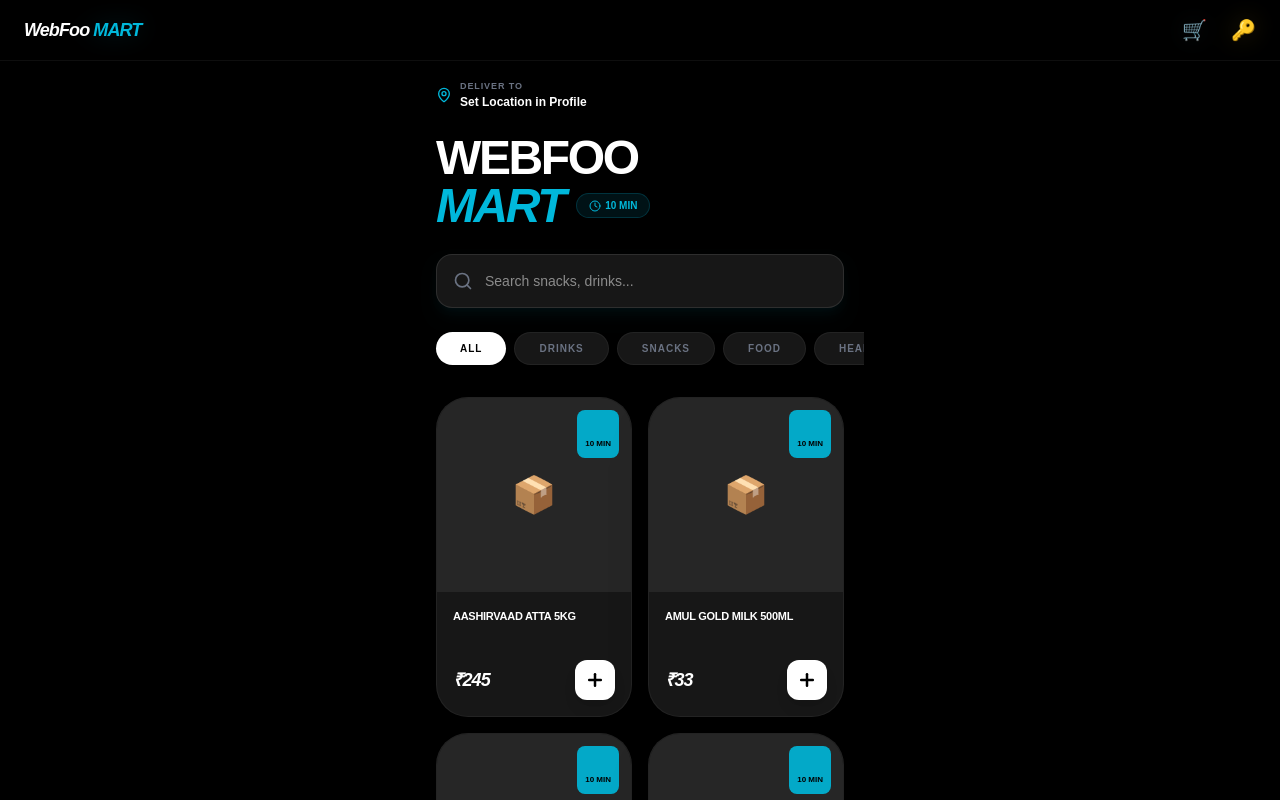
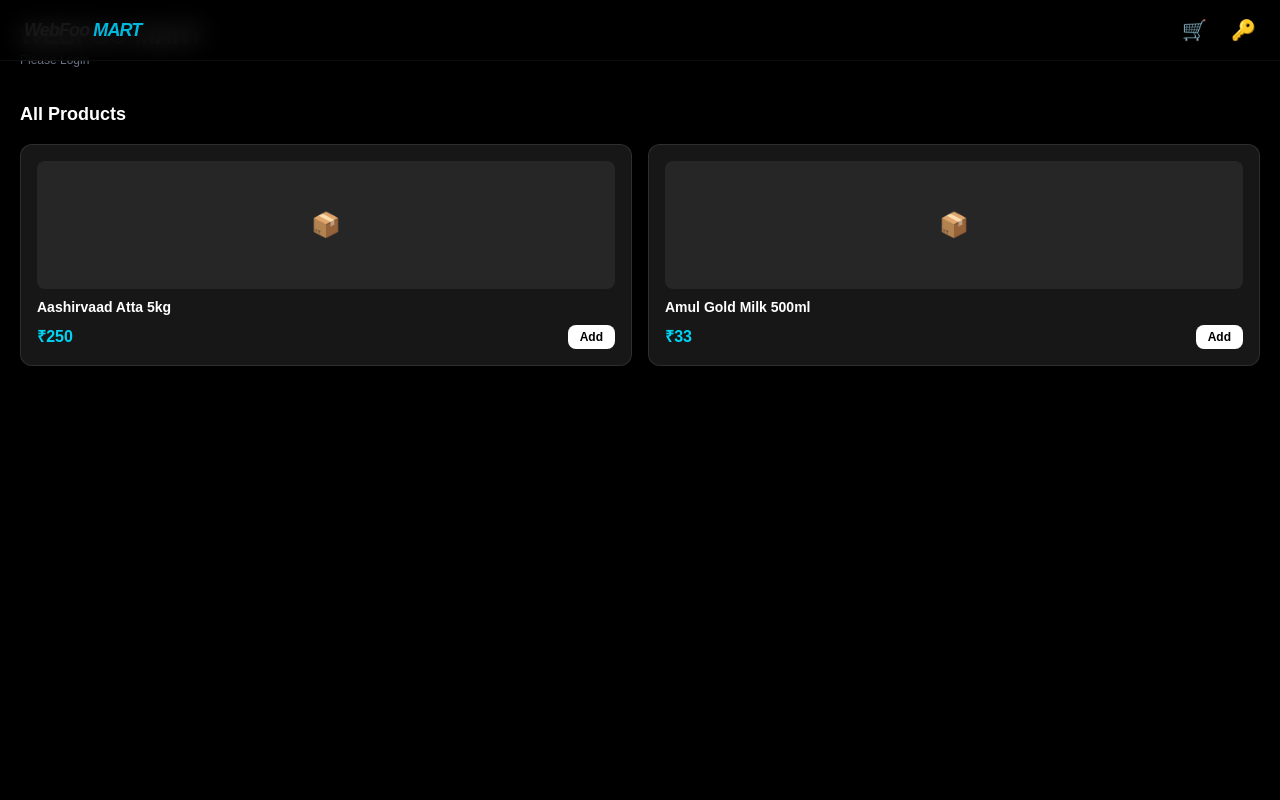
Before and after one commit to shinchanisnew3115-jpg/webfoo-mart, a Next.js app: page / in a window 1280 px wide. Shown: the top 800 px of the page. Built offline with nearby package versions, Linux system fonts and the light colour scheme.

Commit message:
UI Final Fix

```diff
--- a/app/components/ProductCard.tsx
+++ b/app/components/ProductCard.tsx
@@ -1,55 +1,22 @@
 "use client"
-
-import { useState } from "react"
-import { Plus, Check, Zap } from "lucide-react"
-import { Item, useStore } from "../state/useStore"
+import { useStore, Item } from "../state/useStore";
 
 export default function ProductCard({ item }: { item: Item }) {
-  const { addToCart, isLoggedIn } = useStore();
-  const [isAdded, setIsAdded] = useState(false);
-  const [isPressed, setIsPressed] = useState(false);
-
-  const handleAdd = () => {
-    if (!isLoggedIn) {
-      alert("Bhai pehle login toh kar lo! 🔑");
-      return;
-    }
-    setIsPressed(true);
-    setIsAdded(true);
-    addToCart(item); // Cart logic connect kiya
-    setTimeout(() => setIsPressed(false), 150);
-    setTimeout(() => setIsAdded(false), 1500);
-  }
+  const addToCart = useStore((state) => state.addToCart);
 
   return (
-    <div className="group relative bg-neutral-900 rounded-[2rem] overflow-hidden border border-white/5 shadow-2xl transition-all active:scale-[0.95]">
-      {/* Image Area */}
-      <div className="relative aspect-square bg-neutral-800 flex items-center justify-center text-4xl">
-        📦
-        <div className="absolute top-3 right-3 bg-cyan-500/90 backdrop-blur-sm px-2 py-1 rounded-lg">
-          <span className="text-[8px] font-black text-black uppercase">10 MIN</span>
-        </div>
-      </div>
-
-      {/* Product Details */}
-      <div className="p-4 space-y-3">
-        <h3 className="text-[11px] font-black uppercase tracking-tight text-white line-clamp-2 min-h-[2.5rem]">
-          {item.name}
-        </h3>
-
-        <div className="flex items-center justify-between">
-          <span className="text-lg font-black text-white italic tracking-tighter">₹{item.price}</span>
-
-          <button
-            onClick={handleAdd}
-            className={`flex items-center justify-center w-10 h-10 rounded-xl transition-all duration-300 shadow-lg ${
-              isAdded ? 'bg-cyan-500 text-black shadow-cyan-500/20' : 'bg-white text-black'
-            } ${isPressed ? 'scale-90' : 'scale-100'}`}
-          >
-            {isAdded ? <Check className="w-5 h-5 stroke-[3]" /> : <Plus className="w-5 h-5 stroke-[3]" />}
-          </button>
-        </div>
+    <div className="border border-white/10 p-4 rounded-xl bg-neutral-900">
+      <div className="h-32 bg-neutral-800 rounded-lg mb-2 flex items-center justify-center text-2xl">📦</div>
+      <h3 className="text-sm font-bold">{item.name}</h3>
+      <div className="flex justify-between items-center mt-2">
+        <span className="text-cyan-400 font-bold">₹{item.price}</span>
+        <button
+          onClick={() => addToCart(item)}
+          className="bg-white text-black px-3 py-1 rounded-lg text-xs font-bold"
+        >
+          Add
+        </button>
       </div>
     </div>
-  )
+  );
 }
--- a/app/page.tsx
+++ b/app/page.tsx
@@ -1,73 +1,27 @@
 "use client"
-
-import { useState } from "react"
-import { Search, MapPin, Clock, ChevronDown } from "lucide-react"
-import { useStore } from "./state/useStore"
-import Navbar from "./components/Navbar"
-import ProductCard from "./components/ProductCard"
-
-const CATEGORIES = ["All", "Drinks", "Snacks", "Food", "Health"]
+import { useStore } from "./state/useStore";
+import ProductCard from "./components/ProductCard";
 
 export default function Home() {
-  const { stores, currentUser } = useStore();
-  const [activeCategory, setActiveCategory] = useState("All");
-
-  // Saare stores ke items ko ek jagah list karna
-  const allProducts = stores.flatMap(s => s.items);
+  const { stores, currentUser, isLoggedIn } = useStore();
 
   return (
-    <div className="min-h-screen bg-black text-white pb-28">
-      <Navbar />
-
-      {/* Naya Header jo tune diya */}
-      <header className="max-w-md mx-auto px-5 pt-20 pb-6">
-        <button className="flex items-center gap-2 mb-6 group">
-          <MapPin className="w-4 h-4 text-cyan-500" />
-          <div className="text-left">
-            <p className="text-[9px] text-gray-500 uppercase tracking-widest font-black">Deliver to</p>
-            <span className="text-xs font-bold truncate block w-40">
-              {currentUser?.address || "Set Location in Profile"}
-            </span>
-          </div>
-        </button>
-
-        <div className="mb-6">
-          <h1 className="text-5xl font-black tracking-tighter leading-none">WEBFOO</h1>
-          <div className="flex items-center gap-3">
-            <span className="text-5xl font-black tracking-tighter text-cyan-500 italic">MART</span>
-            <div className="bg-cyan-500/10 border border-cyan-500/20 px-3 py-1 rounded-full flex items-center gap-1">
-              <Clock className="w-3 h-3 text-cyan-500" />
-              <span className="text-[10px] font-black text-cyan-500">10 MIN</span>
-            </div>
-          </div>
-        </div>
-
-        {/* Naya Search Bar */}
-        <div className="relative bg-neutral-900 border border-white/10 rounded-2xl flex items-center px-4 py-4 focus-within:border-cyan-500 transition-all shadow-lg shadow-cyan-500/5">
-          <Search className="w-5 h-5 text-gray-500" />
-          <input placeholder="Search snacks, drinks..." className="bg-transparent flex-1 px-3 text-sm outline-none text-white" />
-        </div>
+    <main className="min-h-screen bg-black text-white p-5">
+      <header className="mb-8">
+        <h1 className="text-2xl font-black">WEBFOO MART</h1>
+        <p className="text-xs text-gray-500">
+          {isLoggedIn ? `Deliver to: ${currentUser?.address}` : "Please Login"}
+        </p>
       </header>
 
-      {/* Nayi Categories Row */}
-      <div className="max-w-md mx-auto px-5 mb-8 flex gap-2 overflow-x-auto scrollbar-hide">
-        {CATEGORIES.map(cat => (
-          <button key={cat} onClick={() => setActiveCategory(cat)}
-            className={`px-6 py-2 rounded-full text-[10px] font-black uppercase tracking-widest transition-all ${
-              activeCategory === cat ? 'bg-white text-black' : 'bg-neutral-900 text-gray-500 border border-white/5'
-            }`}>
-            {cat}
-          </button>
-        ))}
-      </div>
-
-      <main className="max-w-md mx-auto px-5">
+      <section>
+        <h2 className="text-lg font-bold mb-4">All Products</h2>
         <div className="grid grid-cols-2 gap-4">
-          {allProducts.map((item) => (
+          {stores[0].items.map((item) => (
             <ProductCard key={item.id} item={item} />
           ))}
         </div>
-      </main>
-    </div>
-  )
+      </section>
+    </main>
+  );
 }
--- a/app/state/useStore.ts
+++ b/app/state/useStore.ts
@@ -1,106 +1,42 @@
 import { create } from 'zustand';
-import { persist } from 'zustand/middleware';
 
-export type User = {
-  name: string; phone: string; password: string;
-  address?: string; landmark?: string; pincode?: string;
-};
+export interface Item {
+  id: number;
+  name: string;
+  price: number;
+  discount: number;
+  isOutOfStock: boolean;
+}
 
-export type Item = {
-  id: number; name: string; price: number;
-  discount: number; isOutOfStock: boolean; quantity?: number;
-};
-
-export type Store = {
-  id: string; name: string; logo: string;
-  category: string; items: Item[];
-};
-
-export type Order = {
-  id: string; customer: string; phone: string;
-  address: string; landmark: string; items: string;
-  amount: number; time: string;
-  status: 'PENDING' | 'PACKED' | 'DELIVERED';
-};
-
-const initialStores: Store[] = [
-  { id: 'st-1', name: 'Sharma Kirana', logo: '🛒', category: 'GROCERY', items: [{ id: 101, name: 'Aashirvaad Atta 5kg', price: 245, discount: 10, isOutOfStock: false }] },
-  { id: 'st-2', name: 'Dairy Fresh', logo: '🥛', category: 'DAIRY', items: [{ id: 201, name: 'Amul Gold Milk 500ml', price: 33, discount: 0, isOutOfStock: false }] },
-  { id: 'st-3', name: 'The Cake Shop', logo: '🎂', category: 'BAKERY', items: [{ id: 301, name: 'Choco Delight Cake', price: 450, discount: 50, isOutOfStock: false }] },
-  { id: 'st-4', name: 'Organic Fruits', logo: '🍎', category: 'FRUITS', items: [{ id: 401, name: 'Shimla Apple 1kg', price: 180, discount: 20, isOutOfStock: false }] },
-  { id: 'st-5', name: 'Protein Hub', logo: '🥩', category: 'MEAT', items: [{ id: 501, name: 'Fresh Chicken 1kg', price: 220, discount: 15, isOutOfStock: false }] },
-  { id: 'st-6', name: 'Gadget World', logo: '🔌', category: 'ELECTRONICS', items: [{ id: 601, name: 'Fast Charger 20W', price: 899, discount: 200, isOutOfStock: false }] },
-  { id: 'st-7', name: 'Pet Care Center', logo: '🐶', category: 'PET SUPPLIES', items: [{ id: 701, name: 'Pedigree 1.2kg', price: 350, discount: 30, isOutOfStock: false }] },
-  { id: 'st-8', name: 'Medicine Plus', logo: '💊', category: 'PHARMACY', items: [{ id: 801, name: 'Paracetamol 650mg', price: 30, discount: 2, isOutOfStock: false }] }
-];
+export interface Store {
+  id: number;
+  name: string;
+  items: Item[];
+}
 
 interface AppState {
-  stores: Store[]; orders: Order[]; cart: Item[];
-  users: User[]; currentUser: User | null; isLoggedIn: boolean;
-
-  // ACTIONS (Inko dhyan se check karo, ab saare yahan hain)
-  registerUser: (newUser: User) => void;
-  loginUser: (phone: string, pass: string) => boolean;
-  logout: () => void;
-  updateProfile: (data: Partial<User>) => void;
-  addStore: (newStore: Store) => void;
-  addItem: (storeId: string, newItem: { name: string; price: number; discount: number }) => void;
-  toggleStock: (storeId: string, itemId: number) => void;
-  updateValue: (storeId: string, itemId: number, key: 'price' | 'discount', value: number) => void;
+  stores: Store[];
+  cart: { item: Item; quantity: number }[];
+  isLoggedIn: boolean;
+  currentUser: { name: string; address: string } | null;
+  login: (name: string, address: string) => void;
   addToCart: (item: Item) => void;
-  removeFromCart: (itemId: number) => void;
-  updateCartQuantity: (itemId: number, delta: number) => void;
-  clearCart: () => void;
-  placeOrder: (order: Order) => void;
-  updateOrderStatus: (orderId: string, status: Order['status']) => void;
 }
 
-export const useStore = create<AppState>()(
-  persist(
-    (set, get) => ({
-      stores: initialStores, orders: [], cart: [], users: [], currentUser: null, isLoggedIn: false,
-
-      registerUser: (newUser) => set((state) => ({ users: [...state.users, newUser] })),
-      loginUser: (phone, pass) => {
-        const user = get().users.find(u => u.phone === phone && u.password === pass);
-        if (user) { set({ isLoggedIn: true, currentUser: user }); return true; }
-        return false;
-      },
-      updateProfile: (data) => set((state) => {
-        const updatedUser = state.currentUser ? { ...state.currentUser, ...data } : null;
-        const updatedUsers = state.users.map(u => u.phone === state.currentUser?.phone ? { ...u, ...data } : u);
-        return { currentUser: updatedUser, users: updatedUsers };
-      }),
-      logout: () => set({ isLoggedIn: false, currentUser: null, cart: [] }),
-
-      // ADMIN ACTIONS
-      addStore: (newStore) => set((state) => ({ stores: [...state.stores, newStore] })),
-      addItem: (storeId, newItem) => set((state) => ({
-        stores: state.stores.map(s => s.id === storeId ? { ...s, items: [...s.items, { ...newItem, id: Date.now(), isOutOfStock: false }] } : s)
-      })),
-      toggleStock: (storeId, itemId) => set((state) => ({
-        stores: state.stores.map(s => s.id === storeId ? { ...s, items: s.items.map(i => i.id === itemId ? { ...i, isOutOfStock: !i.isOutOfStock } : i) } : s)
-      })),
-      updateValue: (storeId, itemId, key, value) => set((state) => ({
-        stores: state.stores.map(s => s.id === storeId ? { ...s, items: s.items.map(i => i.id === itemId ? { ...i, [key]: value } : i) } : s)
-      })),
-
-      // CART & ORDER ACTIONS
-      addToCart: (item) => set((state) => {
-        const existing = state.cart.find(i => i.id === item.id);
-        if (existing) return { cart: state.cart.map(i => i.id === item.id ? { ...i, quantity: (i.quantity || 1) + 1 } : i) };
-        return { cart: [...state.cart, { ...item, quantity: 1 }] };
-      }),
-      removeFromCart: (itemId) => set((state) => ({ cart: state.cart.filter(i => i.id !== itemId) })),
-      updateCartQuantity: (itemId, delta) => set((state) => ({
-        cart: state.cart.map(i => i.id === itemId ? { ...i, quantity: Math.max(1, (i.quantity || 1) + delta) } : i)
-      })),
-      clearCart: () => set({ cart: [] }),
-      placeOrder: (order) => set((state) => ({ orders: [order, ...state.orders] })),
-      updateOrderStatus: (orderId, status) => set((state) => ({
-        orders: state.orders.map(order => order.id === orderId ? { ...order, status } : order)
-      })),
-    }),
-    { name: 'webfoo-master-final-v4' } // Version change for clean refresh
-  )
-);
+export const useStore = create<AppState>((set) => ({
+  stores: [
+    {
+      id: 1,
+      name: "WebFoo Grocery",
+      items: [
+        { id: 101, name: "Aashirvaad Atta 5kg", price: 250, discount: 20, isOutOfStock: false },
+        { id: 102, name: "Amul Gold Milk 500ml", price: 33, discount: 0, isOutOfStock: false },
+      ],
+    },
+  ],
+  cart: [],
+  isLoggedIn: false,
+  currentUser: null,
+  login: (name, address) => set({ isLoggedIn: true, currentUser: { name, address } }),
+  addToCart: (item) => set((state) => ({ cart: [...state.cart, { item, quantity: 1 }] })),
+}));
```
